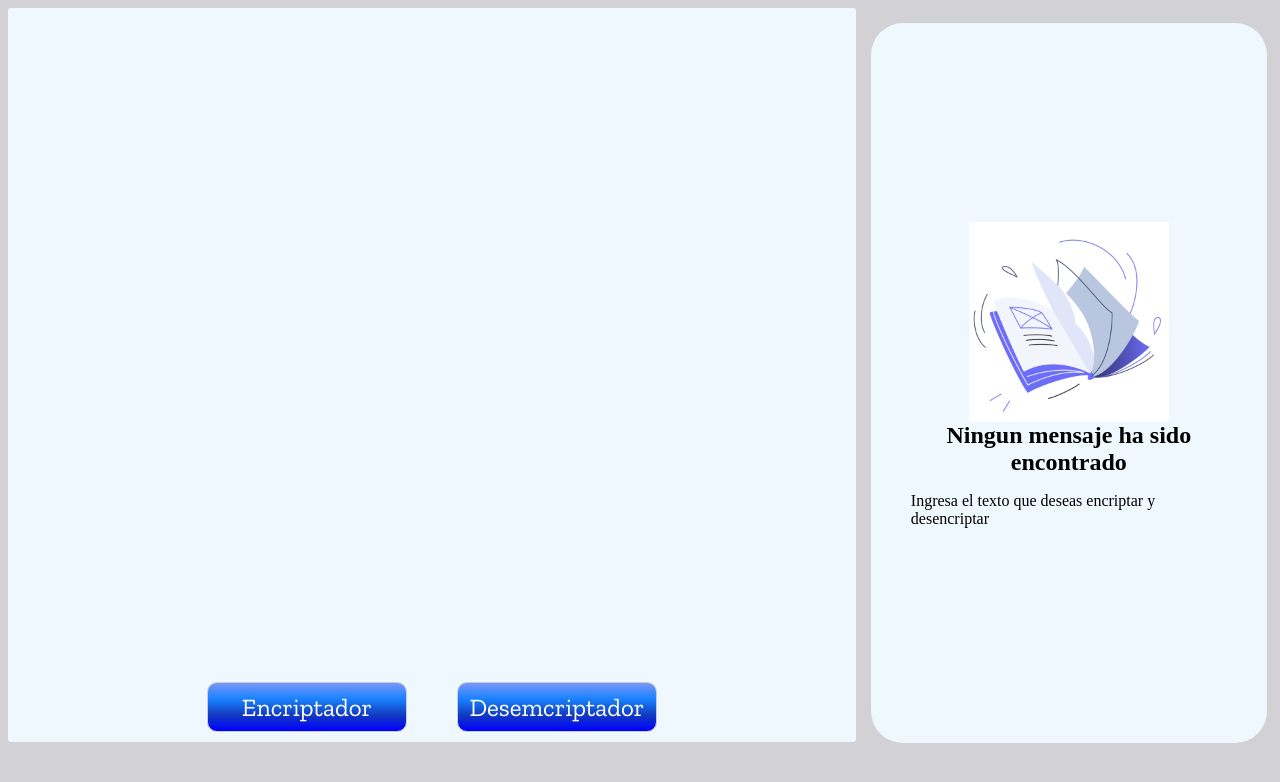
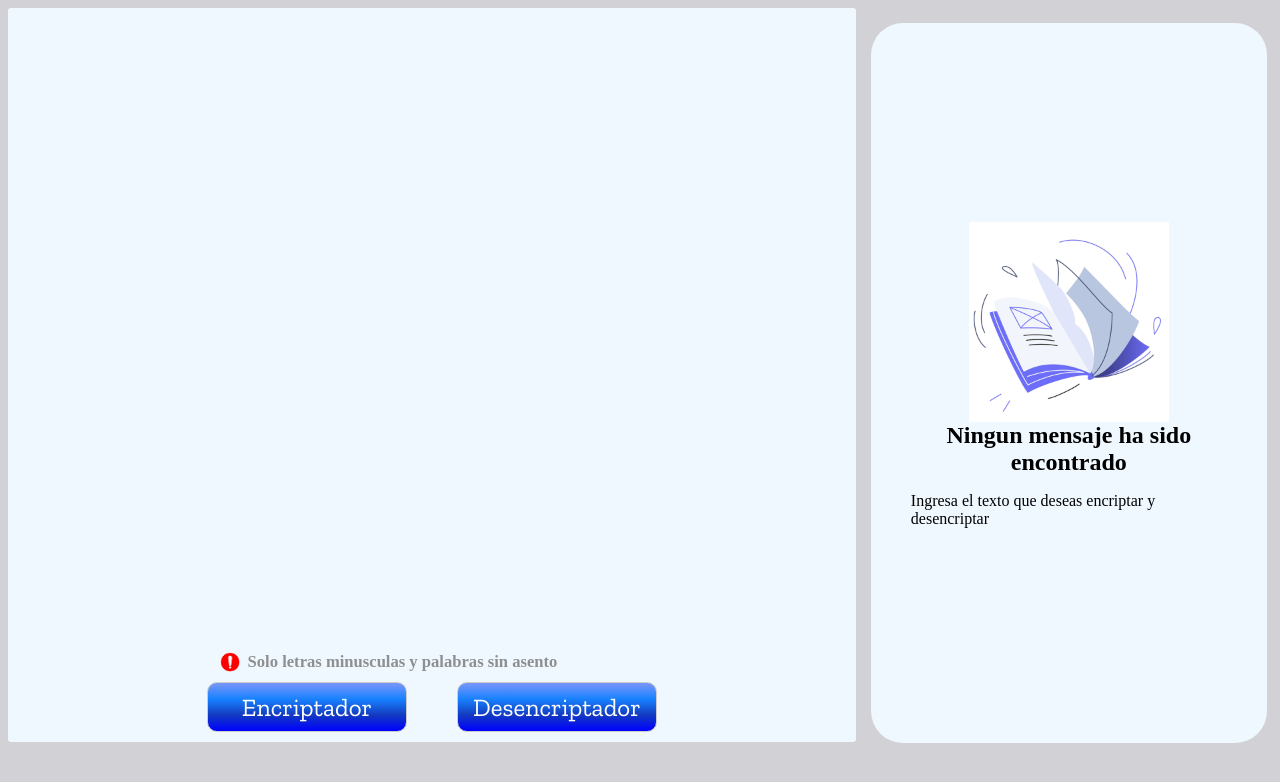
Before and after one commit to Deily13/Proyecto_Encriptador_De_Palabras, a plain HTML site: page index.html in a window 1280 px wide. Drawn offline with nearby package versions, Linux system fonts and the light colour scheme; a web font is replaced by a local one.

Commit message:
nueva estructura HTML

```diff
--- a/index.html
+++ b/index.html
@@ -1,5 +1,6 @@
 <!DOCTYPE html>
 <html lang="es">
+
 <head>
     <meta charset="UTF-8">
     <meta name="viewport" content="width=device-width, initial-scale=1.0">
@@ -13,10 +14,13 @@
 
 <body>
     <div class="encriptador">
-
+        <div class="texto_advertencia">
+            <div class="icono"></div>
+            <h5>Solo letras minusculas y palabras sin asento</h5>
+        </div>
         <div class="botones">
             <button><a>Encriptador</a></button>
-    <button><a>Desemcriptador</a></button>
+            <button><a>Desencriptador</a></button>
         </div>
     </div>
 
@@ -29,4 +33,5 @@
         <p>Ingresa el texto que deseas encriptar y desencriptar</p>
     </div>
 </body>
+
 </html>
```
Lines whose indentation alone changed are shown as unchanged.
